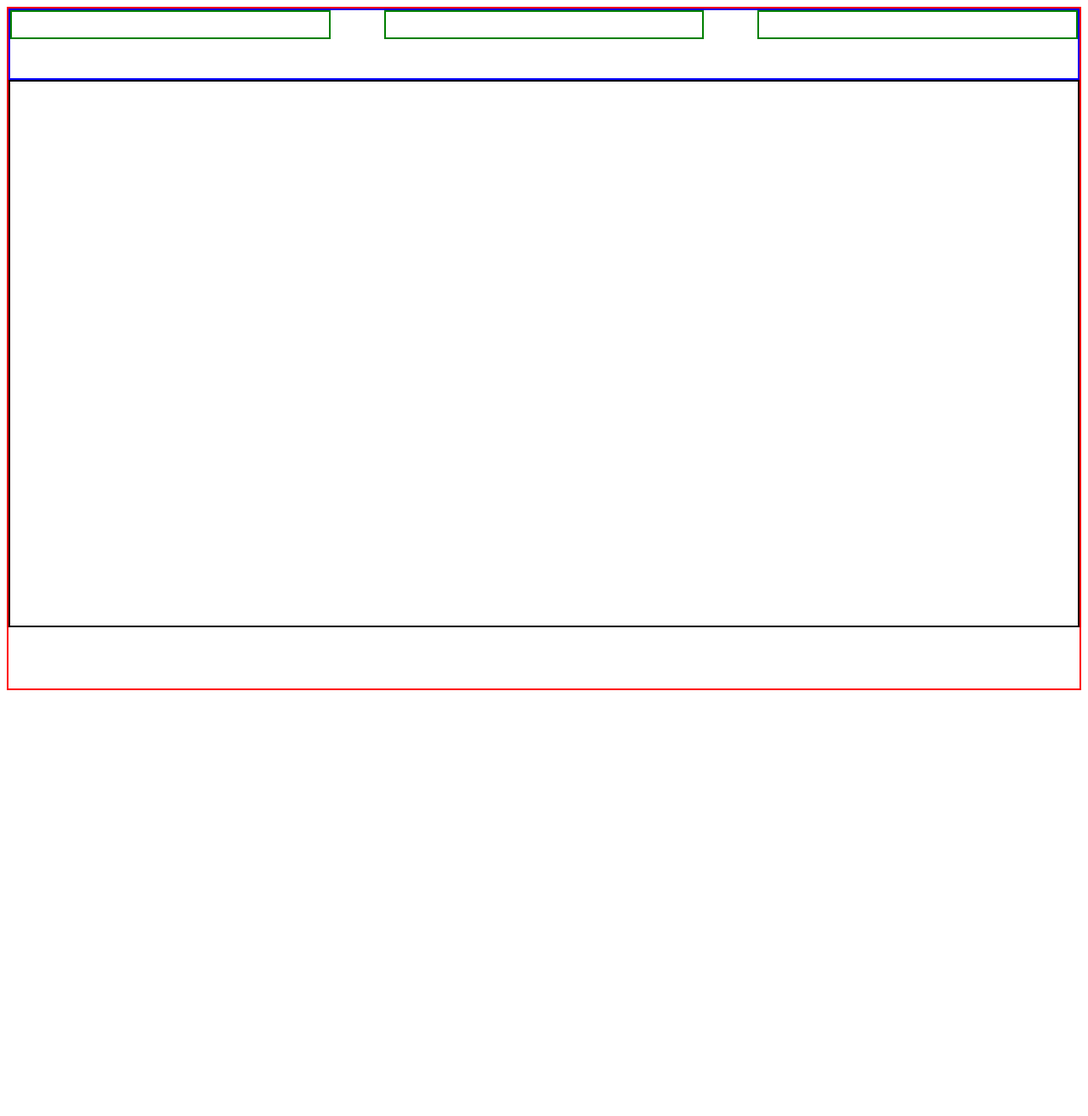
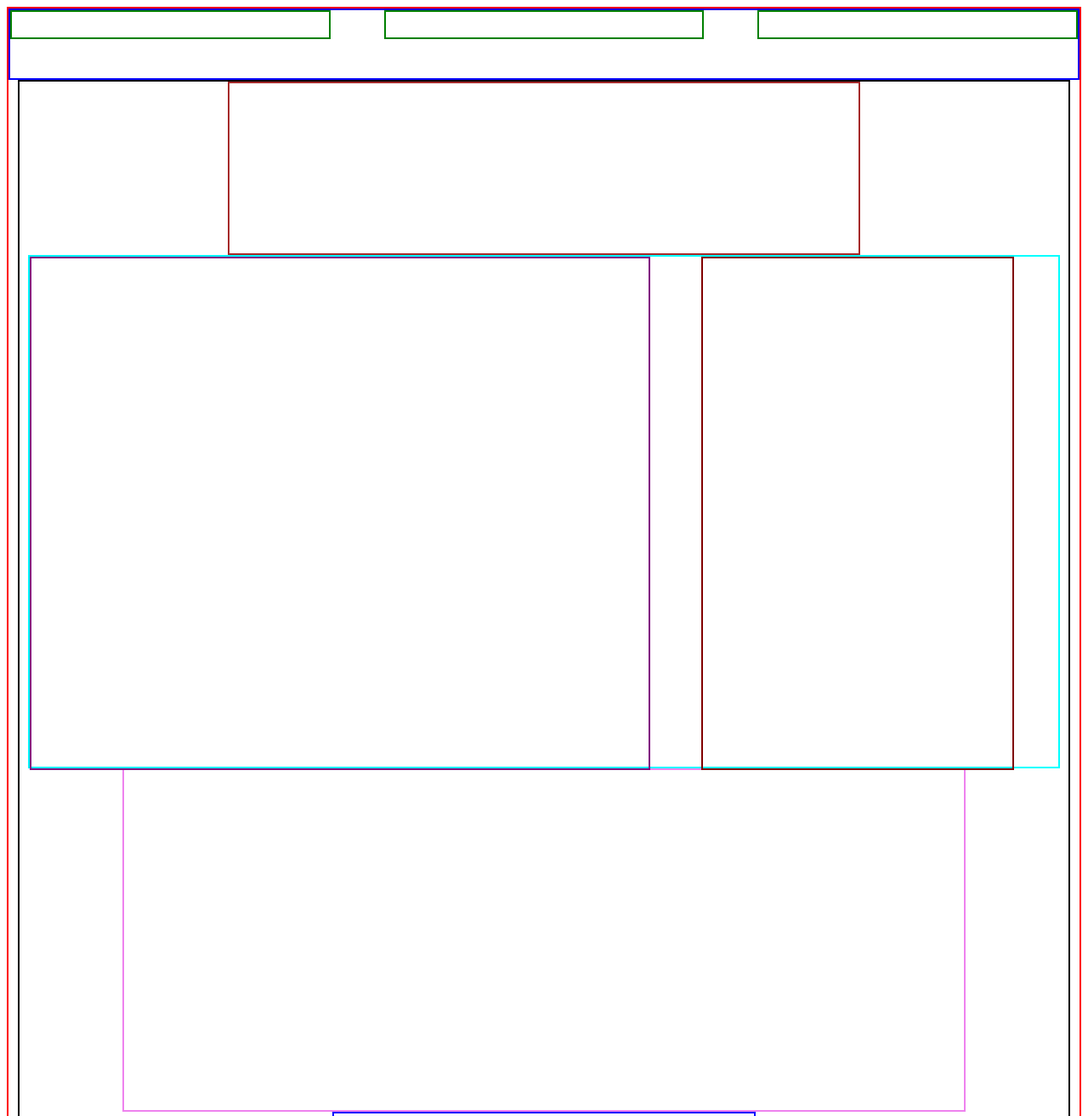
Before and after one commit to OdongAlican/Newyork-times-article-page, a website: page index.html in a window 1280 px wide. Shown: the top 1313 px of the page at 85% size. Before the commit the page ends 820 px from the top, so only its background shows below. Drawn offline with Linux system fonts and the light colour scheme.

Commit message:
added the respective css styles

```diff
--- a/css/styles.css
+++ b/css/styles.css
@@ -1,12 +1,11 @@
-
 .wrapper {
   border: 2px solid red;
-  height: 100vh;
 }
 
 .main-section {
   border: 2px solid black;
-  height: 80vh;
+  width: 98%;
+  margin: auto;
 }
 
 .nav-bar {
@@ -34,3 +33,59 @@
   width: 30%;
   margin-left: 5%;
 }
+
+.editors-pic {
+  border: 2px solid maroon;
+  height: 100%;
+  width: 30%;
+  margin-left: 5%;
+}
+
+.head-section {
+  border: 2px solid brown;
+  height: 200px;
+  margin: auto;
+  width: 60%;
+}
+
+.middle-section {
+  border: 2px solid cyan;
+  height: 600px;
+  margin: auto;
+  width: 98%;
+  display: flex;
+}
+
+.content {
+  width: 60%;
+  height: 100%;
+  border: 2px solid purple;
+}
+
+.grid-box {
+  width: 80%;
+  height: 400px;
+  margin: auto;
+  border: 2px solid violet;
+}
+
+.lower-section {
+  height: 1000px;
+  width: 40%;
+  border: 2px solid blue;
+  margin: auto;
+}
+
+.top-footer {
+  height: 300px;
+  border: 2px solid yellow;
+  width: 90%;
+  margin: auto;
+}
+
+.bottom-footer {
+  height: 100px;
+  border: 2px solid orange;
+  width: 80%;
+  margin: auto;
+}
```
